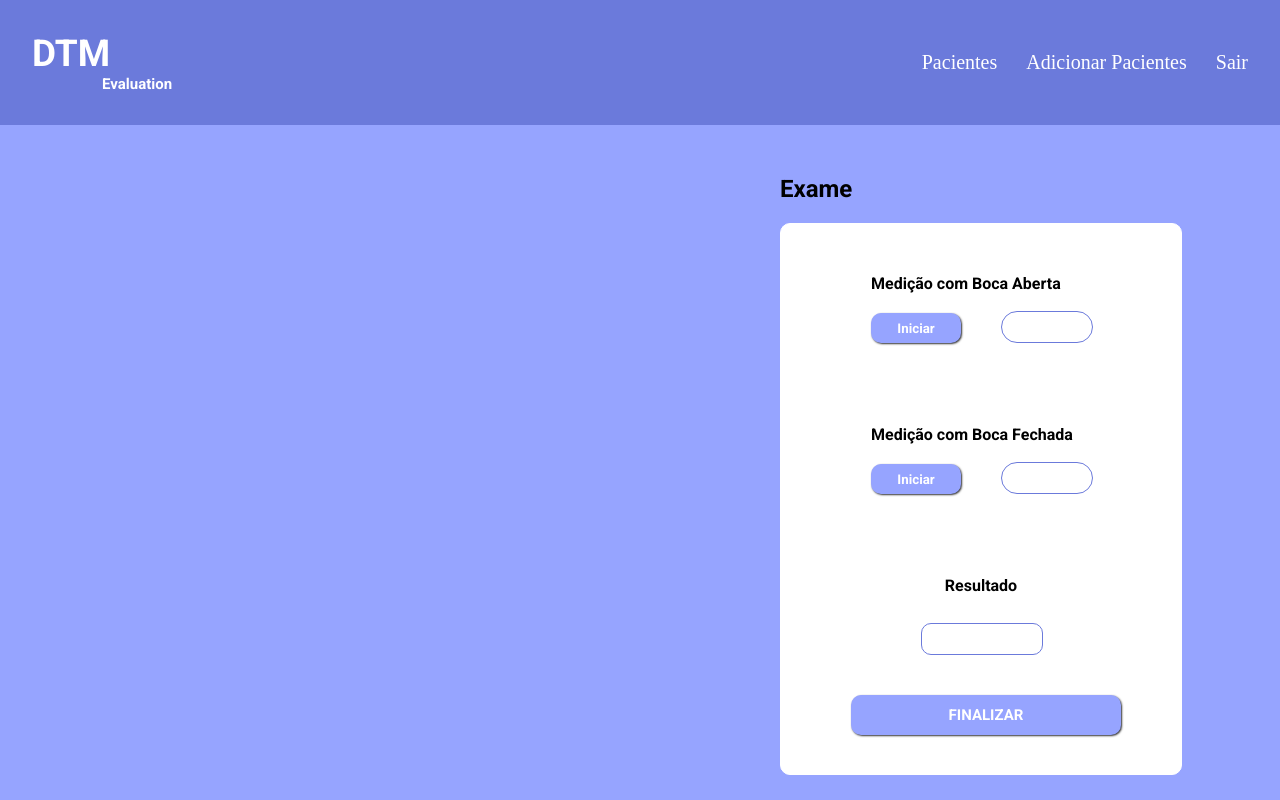
After one commit to rnanc/dtm-evaluation, a Flask app: template template/medição.html in a window 1280 px wide. The commit adds this page. Run offline with Flask 2, Linux system fonts and the light colour scheme; the template is opened without the code that fills it, so the values that code supplies are empty.

Commit message:
Tela de medição
Add tela de medição

```diff
--- a/app.py
+++ b/app.py
@@ -5,6 +5,18 @@ app = Flask(__name__)
 app.config['SQLALCHEMY_DATABASE_URI'] = 'postgresql://postgres:postgres@localhost/DTM'
 db = SQLAlchemy(app)
 
+@app.route("/")
+def inicio():
+    return render_template("public/primeiratela.html")
+
+@app.route("/segunda")
+def segunda():
+    return render_template("public/segundatela.html")
+
+@app.route("/final")
+def final():
+    return render_template("public/final.html")
+
 if __name__ == '__main__':
     db.create_all()
     app.run(debug=True)
--- /dev/null
+++ b/static/css/medição.css
@@ -0,0 +1,128 @@
+@import url('https://fonts.googleapis.com/css2?family=Roboto:wght@700&display=swap');
+*{
+	margin: 0;
+	padding: 0;
+}
+header{
+	background-color: #6b7adb;
+	padding: 32px;
+}
+body{
+	background-color: #96a4ff;
+}
+.header-content{
+	margin: 0;
+	display: flex;
+	justify-content: space-between;
+	width: 100%;
+	align-items: center;
+}
+.logo{
+	color: #fff;
+	font-family: "Roboto";
+}
+.logo div:nth-child(1){
+	font-size: 37px;
+	font-weight: bold;
+}
+.logo div:nth-child(2){
+	font-size: 15px;
+	margin-left: 70px;
+}
+.links a{
+	font-size: 20px;
+	color: white;
+	text-decoration: none;
+}
+.links a:hover{
+	transition: 0.2s;
+	color: #333;
+	font-size: 21px;
+	text-decoration: underline;
+}
+.links a + a{
+	margin-left: 25px;
+}
+.card{
+	border: 1px solid white;
+	background-color: white;
+	width: 400px;
+	margin-left: 780px;
+	border-radius: 10px;
+	height: 550px;
+}
+h2{
+	margin-left: 780px;
+	margin-top: 50px;
+	margin-bottom: 20px;
+	font-family: "Roboto";
+}
+.card p{
+	margin-left: 90px;
+	margin-top: 50px;
+	font-family: "Roboto";
+}
+.btn{
+	outline: none;
+	margin-left: 90px;
+	margin-right: 40px;
+	margin-top: 20px;
+	border: none;
+	height: 30px;
+	width: 90px;
+	background-color: #96a4ff;
+	border-radius: 10px;
+	font-family: "Roboto";
+	color: white;
+	box-shadow: 1px 1px 2px #333;
+	transition: 0.2s;
+}
+.btn:hover{
+	font-size: 15px;
+}
+h4{
+	margin-top: 50px;
+	text-align: center;
+	font-family: "Roboto";
+}
+.btn2{
+	outline: none;
+	margin-top: 50px;
+	width: 270px;
+	margin-left: 70px;
+	border: none;
+	border-radius: 10px;
+	height: 40px;
+	background-color: #96a4ff;
+	color: white;
+	font-family: "Roboto";
+	font-size: 15px;
+	box-shadow: 1px 1px 2px #333;
+}
+.btn2:hover{
+	font-size: 17px;
+	transition: 0.2s;
+}
+.resultado{
+	font-family: "Roboto";
+	position: relative;
+	top: -5.8%;
+	left: 55%;
+
+	border: 1px solid #6b7adb;
+	height: 30px;
+	width: 90px;
+	text-align: center;
+	border-radius: 20px;
+}
+.resultado2{
+	font-family: "Roboto";
+	position: relative;
+	left: 35%;
+	top: 5%;
+	border: 1px solid #6b7adb;
+	border-radius: 10px;
+	height: 30px;
+	width: 120px;
+	text-align: center;
+}
--- /dev/null
+++ b/template/medição.html
@@ -0,0 +1,41 @@
+<!DOCTYPE html>
+<html lang="en">
+<head>
+    <meta charset="UTF-8">
+    <meta name="viewport" content="width=device-width, initial-scale=1.0">
+    <link rel="stylesheet" href="./css/medição.css">
+    <title>GETA Evolution</title>
+</head>
+<body>
+    <header>
+        <div class="header-content">
+            <div class="logo">
+                <div>DTM</div>
+                <div>Evaluation</div>
+            </div>
+            <div class="links">
+                <a href="#">Pacientes</a>
+                <a href="#">Adicionar Pacientes</a>
+                <a href="#">Sair</a>
+            </div>
+        </div>
+    </header>
+    <main>
+    <h2>Exame</h2>
+    <form action="final">
+	    <div class="card">
+		    <p>Medição com Boca Aberta</p>
+		    <button class="btn">Iniciar</button>
+		    <div class="resultado"></div>
+		    <p>Medição com Boca Fechada</p>
+		    <button class="btn">Iniciar</button>
+		    <div class="resultado"></div>
+		    <h4>Resultado</h4>
+		    <div class="resultado2"></div>
+		    <br>
+		    <button class="btn2">FINALIZAR</button>
+	    </div>
+</form>
+    </main>
+</body>
+</html>
```
Also changed, not shown: static/css/register_patient.css (+3 -4 lines), template/register_patient.html (+9 -9 lines).
